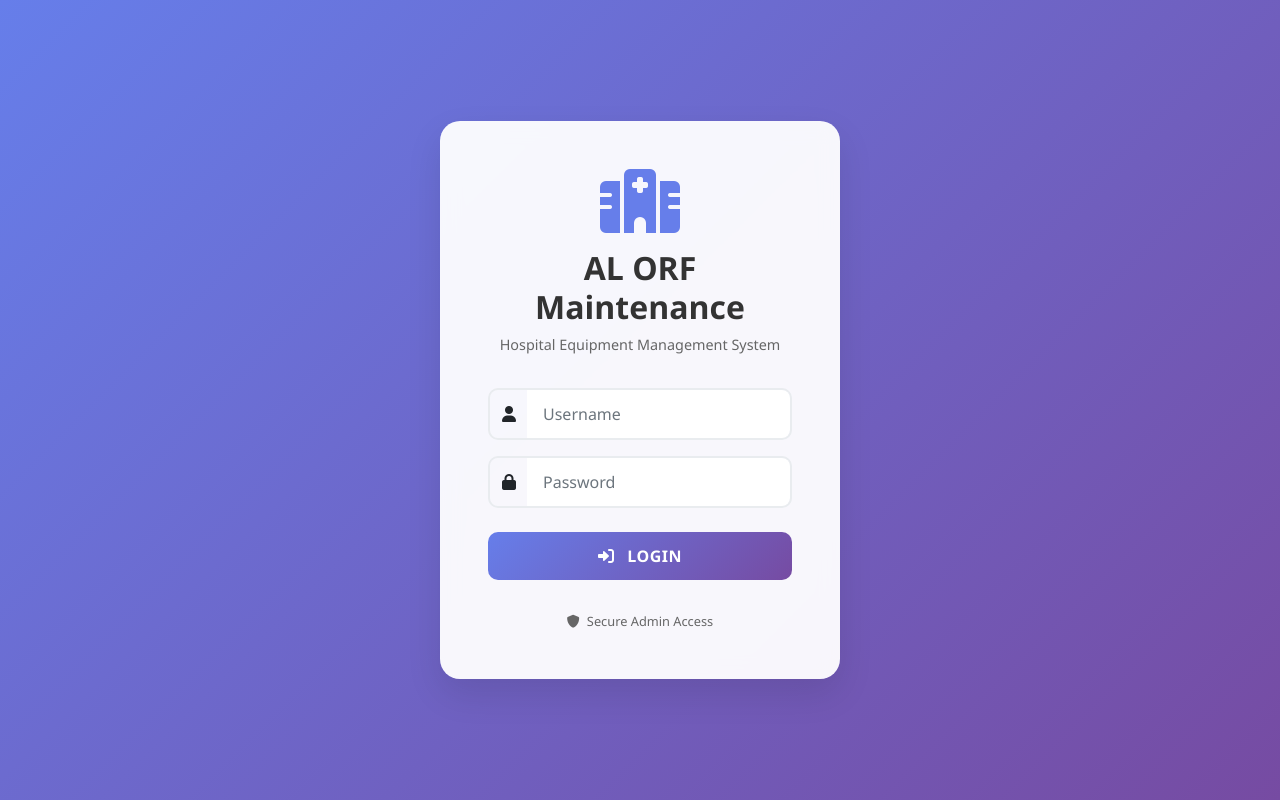
After one commit to lolotam/hosp-equip-maint, a Flask app: page /login in a window 1280 px wide. The commit adds this page. Run offline with Flask 3, Linux system fonts and the light colour scheme.

Commit message:
Add admin login system with username: admin, password: orf

```diff
--- a/app/__init__.py
+++ b/app/__init__.py
@@ -44,7 +44,9 @@ def create_app(config_name=None):
     # Register blueprints
     from app.routes.views_new import views_bp
     from app.routes.api import api_bp
+    from app.routes.auth import auth_bp
 
+    app.register_blueprint(auth_bp)
     app.register_blueprint(views_bp)
     app.register_blueprint(api_bp, url_prefix='/api')
 
--- a/app/config.py
+++ b/app/config.py
@@ -18,6 +18,10 @@ class Config:
     # Application settings
     DEBUG = False
     TESTING = False
+
+    # Session configuration
+    SESSION_PERMANENT = False
+    SESSION_TYPE = 'filesystem'
 
     # File upload settings
     MAX_CONTENT_LENGTH = 16 * 1024 * 1024  # 16MB max file size
--- /dev/null
+++ b/app/routes/auth.py
@@ -0,0 +1,50 @@
+"""
+Authentication routes for admin login.
+"""
+from flask import Blueprint, render_template, request, redirect, url_for, flash, session
+from functools import wraps
+import logging
+
+logger = logging.getLogger(__name__)
+auth_bp = Blueprint('auth', __name__)
+
+# Admin credentials
+ADMIN_USERNAME = "admin"
+ADMIN_PASSWORD = "orf"
+
+def login_required(f):
+    """Decorator to require login for protected routes."""
+    @wraps(f)
+    def decorated_function(*args, **kwargs):
+        if not session.get('logged_in'):
+            return redirect(url_for('auth.login'))
+        return f(*args, **kwargs)
+    return decorated_function
+
+@auth_bp.route('/login', methods=['GET', 'POST'])
+def login():
+    """Admin login page."""
+    if request.method == 'POST':
+        username = request.form.get('username')
+        password = request.form.get('password')
+
+        if username == ADMIN_USERNAME and password == ADMIN_PASSWORD:
+            session['logged_in'] = True
+            session['username'] = username
+            flash('Login successful! Welcome to AL ORF Maintenance System.', 'success')
+            logger.info(f"Admin user '{username}' logged in successfully")
+            return redirect(url_for('views.index'))
+        else:
+            flash('Invalid username or password. Please try again.', 'error')
+            logger.warning(f"Failed login attempt with username: {username}")
+
+    return render_template('login.html')
+
+@auth_bp.route('/logout')
+def logout():
+    """Logout and clear session."""
+    username = session.get('username', 'Unknown')
+    session.clear()
+    flash('You have been logged out successfully.', 'info')
+    logger.info(f"User '{username}' logged out")
+    return redirect(url_for('auth.login'))
--- /dev/null
+++ b/app/templates/login.html
@@ -0,0 +1,147 @@
+<!DOCTYPE html>
+<html lang="en">
+<head>
+    <meta charset="UTF-8">
+    <meta name="viewport" content="width=device-width, initial-scale=1.0">
+    <title>AL ORF Maintenance - Admin Login</title>
+    <link href="https://cdn.jsdelivr.net/npm/bootstrap@5.1.3/dist/css/bootstrap.min.css" rel="stylesheet">
+    <link href="https://cdnjs.cloudflare.com/ajax/libs/font-awesome/6.0.0/css/all.min.css" rel="stylesheet">
+    <style>
+        body {
+            background: linear-gradient(135deg, #667eea 0%, #764ba2 100%);
+            min-height: 100vh;
+            display: flex;
+            align-items: center;
+            justify-content: center;
+            font-family: 'Segoe UI', Tahoma, Geneva, Verdana, sans-serif;
+        }
+        .login-container {
+            background: rgba(255, 255, 255, 0.95);
+            border-radius: 20px;
+            box-shadow: 0 15px 35px rgba(0, 0, 0, 0.1);
+            padding: 3rem;
+            width: 100%;
+            max-width: 400px;
+            backdrop-filter: blur(10px);
+            -webkit-backdrop-filter: blur(10px);
+        }
+        .logo-section {
+            text-align: center;
+            margin-bottom: 2rem;
+        }
+        .logo-icon {
+            font-size: 4rem;
+            color: #667eea;
+            margin-bottom: 1rem;
+        }
+        .login-title {
+            color: #333;
+            font-weight: 600;
+            margin-bottom: 0.5rem;
+        }
+        .login-subtitle {
+            color: #666;
+            font-size: 0.9rem;
+            margin-bottom: 2rem;
+        }
+        .form-floating {
+            margin-bottom: 1rem;
+        }
+        .form-control {
+            border: 2px solid #e9ecef;
+            border-radius: 10px;
+            padding: 0.75rem 1rem;
+            transition: all 0.3s ease;
+        }
+        .form-control:focus {
+            border-color: #667eea;
+            box-shadow: 0 0 0 0.2rem rgba(102, 126, 234, 0.25);
+        }
+        .btn-login {
+            background: linear-gradient(135deg, #667eea 0%, #764ba2 100%);
+            border: none;
+            border-radius: 10px;
+            padding: 0.75rem 2rem;
+            font-weight: 600;
+            text-transform: uppercase;
+            letter-spacing: 0.5px;
+            transition: all 0.3s ease;
+            width: 100%;
+        }
+        .btn-login:hover {
+            transform: translateY(-2px);
+            box-shadow: 0 5px 15px rgba(102, 126, 234, 0.4);
+        }
+        .alert {
+            border-radius: 10px;
+            border: none;
+            margin-bottom: 1rem;
+        }
+        .input-group-text {
+            background: transparent;
+            border: 2px solid #e9ecef;
+            border-right: none;
+            border-radius: 10px 0 0 10px;
+        }
+        .form-control.with-icon {
+            border-left: none;
+            border-radius: 0 10px 10px 0;
+        }
+        .footer-text {
+            text-align: center;
+            margin-top: 2rem;
+            color: #666;
+            font-size: 0.8rem;
+        }
+    </style>
+</head>
+<body>
+    <div class="login-container">
+        <div class="logo-section">
+            <i class="fas fa-hospital logo-icon"></i>
+            <h2 class="login-title">AL ORF Maintenance</h2>
+            <p class="login-subtitle">Hospital Equipment Management System</p>
+        </div>
+
+        {% with messages = get_flashed_messages(with_categories=true) %}
+            {% if messages %}
+                {% for category, message in messages %}
+                    <div class="alert alert-{{ 'danger' if category == 'error' else category }} alert-dismissible fade show" role="alert">
+                        <i class="fas fa-exclamation-triangle me-2"></i>
+                        {{ message }}
+                        <button type="button" class="btn-close" data-bs-dismiss="alert" aria-label="Close alert"></button>
+                    </div>
+                {% endfor %}
+            {% endif %}
+        {% endwith %}
+
+        <form method="POST" action="{{ url_for('auth.login') }}">
+            <div class="input-group mb-3">
+                <span class="input-group-text">
+                    <i class="fas fa-user"></i>
+                </span>
+                <input type="text" class="form-control with-icon" name="username" placeholder="Username" required>
+            </div>
+
+            <div class="input-group mb-4">
+                <span class="input-group-text">
+                    <i class="fas fa-lock"></i>
+                </span>
+                <input type="password" class="form-control with-icon" name="password" placeholder="Password" required>
+            </div>
+
+            <button type="submit" class="btn btn-primary btn-login">
+                <i class="fas fa-sign-in-alt me-2"></i>
+                Login
+            </button>
+        </form>
+
+        <div class="footer-text">
+            <i class="fas fa-shield-alt me-1"></i>
+            Secure Admin Access
+        </div>
+    </div>
+
+    <script src="https://cdn.jsdelivr.net/npm/bootstrap@5.1.3/dist/js/bootstrap.bundle.min.js"></script>
+</body>
+</html>
```
Also changed, not shown: app/routes/views_new.py (+7 -0 lines), app/templates/base.html (+12 -0 lines).
